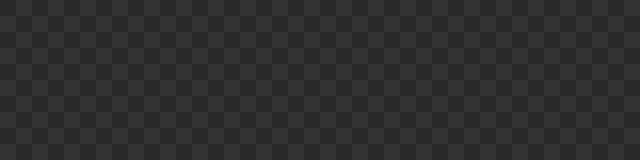
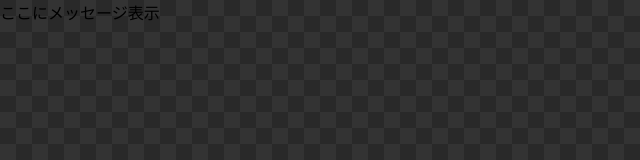
Before and after one commit to hirako-yoshihiro/sample, a plain HTML site: page docs/index.html in a window 1280 px wide. Shown: the full height of the page, 0-640 px from the left. Drawn offline with Linux system fonts and the light colour scheme.

Commit message:
docs/index.html

```diff
--- a/docs/index.html
+++ b/docs/index.html
@@ -13,6 +13,6 @@
 	<script src="js/index.js"></script>
 </head>
 <body>
-<div id="message"></div>
+<div id="message">ここにメッセージ表示</div>
 </body>
 </html>
```
